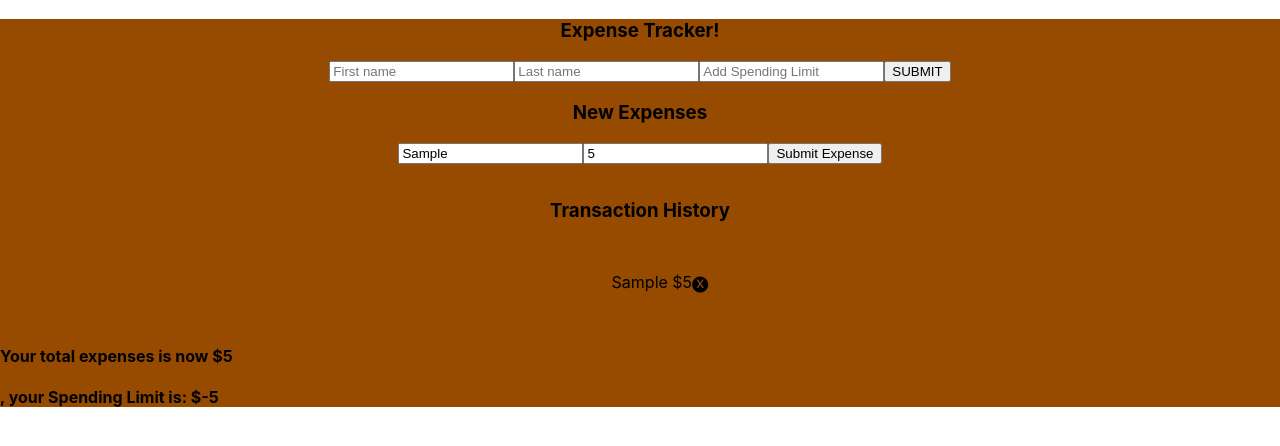
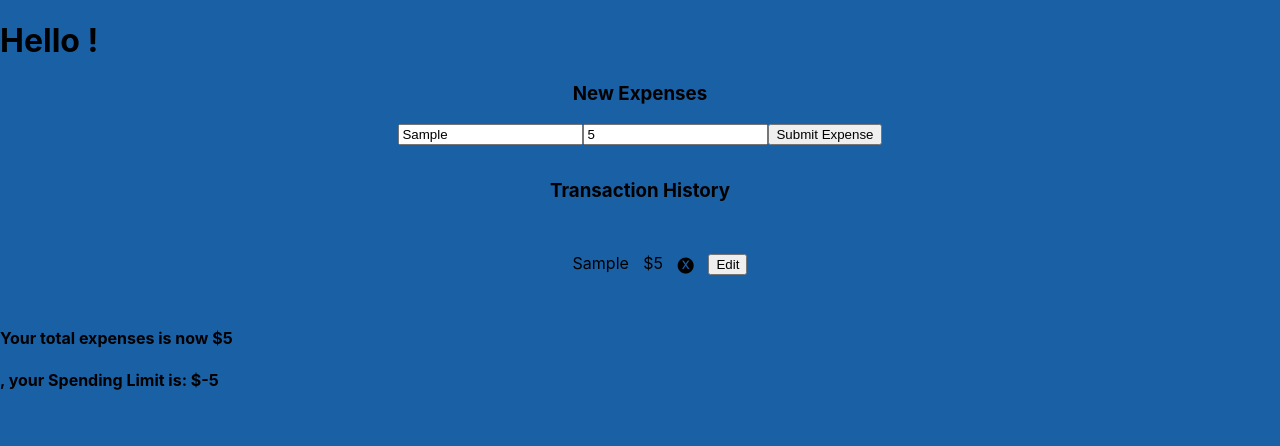
Before and after one commit to Lyndonna18/ga_js_finalproject, a React (Create React App) app: page /submit in a window 1280 px wide. Both pictures are taken after typing "Sample", "5" into the empty fields and a click on the button "Submit Expense". Shown: the top 446 px of the page. Built offline with nearby package versions, Linux system fonts and the light colour scheme.

Commit message:
Edit Components almost complete

```diff
--- a/src/App.css
+++ b/src/App.css
@@ -1,5 +1,5 @@
-.Body{
-    background-color: #964B00;
+body{
+    background-color: #1a60a5;
 }
 h3{
     text-align:center;
@@ -19,13 +19,15 @@ h3{
     align-items: center;
     flex-direction: column;
 }
-.Line{
-
+.List{
+    /* margin: 2px */
+    word-spacing: 10px;
 }
 li{
-    list-style:none;
+    list-style: none;
     text-align:center;
 }
+
 .Homepage{
     text-align:center;
 }
--- a/src/App.js
+++ b/src/App.js
@@ -5,6 +5,7 @@ import TransactionHistory from './components/TransactionsHistory';
 import { Routes, Route } from 'react-router-dom';
 import NewExpense from './components/NewExpense';
 import { useEffect } from 'react'
+import { Link } from 'react-router-dom';
 
 function App() {
   const[trackerName, setTrackerName] = useState("");
@@ -17,6 +18,7 @@ function App() {
   const[actualList, setActualList] = useState([]);
   const [amount, setAmount] =useState("")
   const [total, setTotal] =useState(0)
+  const [ hasClicked, setHasClicked] =useState(false)
 
   const addToList = () => {
     // console.log(expense)
@@ -35,7 +37,7 @@ function App() {
   }
   useEffect(addTotal, [actualList])
 
-  const clickButton = () => {
+  const clickSubmitInfoButton = () => {
     setTrackerName(firstName)
     setTrackerLim(spendLim)
     }
@@ -46,6 +48,7 @@ function App() {
 
   const removeButton= (item, index) => {
     setActualList(actualList.filter((task) => actualList.indexOf(task) !== index))
+
     let sum;
     actualList.forEach(charge => {
       sum= sum+ charge.amt;
@@ -53,34 +56,56 @@ function App() {
     setTotal(sum)
   }
 
+  const submitEditButton =(item, index) =>{
+    // console.log("Edit this item")
+    // Show edit form
+    // const newList[index] = {name: item.name, amt: item.amt}
+    // setActualList(newList)
+  console.log(item.amt)
+  console.log(item.name)
+  console.log(index)
+  }
+
+
+
   return (
-    <div className="Body">
+    <div className="All">
+      <Routes>
+      <Route className="Home" path="/" element={
       <Homepage trackerLimProp={trackerLim} setTrackerLimProp={setTrackerLim}
-      clickSubmitButtonFuncProp={clickButton}
+      clickSubmitButtonFuncProp={clickSubmitInfoButton}
       trackerNameProp={trackerName} setTrackerNameProp={setTrackerName}
       firstNameProp={firstName} setFirstNameProp={setFirstName}
       lastNameProp={lastName} setLastNameProp={setLastName}
       emailProp={email} setEmailProp={setEmail}
-      spendLimProp={spendLim} setSpendLimProp={setSpendLim}/>
+      spendLimProp={spendLim} setSpendLimProp={setSpendLim}/>}/>
 
 
-      {/* <Route path="/submit" element={<ExpensePage firstNameprop={setFirstName} spendLimprop={setSpendLim}/>}/> */}
-
-      <div className="container">
-        <NewExpense expenseProp={expense} setExpenseProp={setExpense}
+      <Route className="container" path="/submit" element={<>
+        <NewExpense
+        trackerNameProp={trackerName}
+        expenseProp={expense} setExpenseProp={setExpense}
         actualListProps={actualList} setActualListProp={setActualList}
         addToListFuncProp={addToList}
         amountProp={amount} setAmountProp={setAmount}/>
 
         <TransactionHistory
-        // addAmountsFuncProp={addAmounts}
+
         totalProp={total} setTotalProp={setTotal}
         actualListProp={actualList} setActualListProp={setActualList}
         amountProp={amount} setAmountProp={setAmount}
-        removeButtonProp={removeButton}/>
+        removeButtonProp={removeButton}
+        setHasClickedProp={setHasClicked}
+        hasClickedProp={hasClicked}
+        expenseProp={expense} setExpenseProp={setExpense}
+        actualListProps={actualList} setActualListProp={setActualList}
+        addToListFuncProp={addToList}
+        amountProp={amount} setAmountProp={setAmount}/>
+        </>
+        }/>
+        </Routes>
 
 
-      </div>
       <h4>Your total expenses is now ${total}</h4>
       <h4>{trackerName}, your Spending Limit is: ${(trackerLim -  total)}</h4>
 
--- a/src/components/Homepage.js
+++ b/src/components/Homepage.js
@@ -1,8 +1,10 @@
+import { Link } from 'react-router-dom';
+
 function Homepage(props){
 
     return(
     <div className="Homepage">
-    <h3> {props.trackerNameProp} Expense Tracker!</h3>
+    <h3> Your Expense Tracker!</h3>
     <input type="text" name="firstName" value={props.firstNameProp} placeholder="First name" onChange={(event) => {props.setFirstNameProp(event.target.value)}}/>
 
     <input type="text" name="lastName" value={props.lastNameProp} placeholder="Last name" onChange={(event) => {props.setLastNameProp(event.target.value)}}/>
@@ -11,9 +13,8 @@ function Homepage(props){
 
     <input type="number" name="spendLim" value={props.spendLimProp} placeholder="Add Spending Limit" onChange={(event) => {props.setSpendLimProp(event.target.value)}}/>
 
-    <button onClick={()=>{props.clickSubmitButtonFuncProp()}}>SUBMIT</button>
-    {/* <button onClick={()=>{}}>Clear All</button> */}
-
+    <button onClick={()=>{props.clickSubmitButtonFuncProp()}}><Link to="/submit">SUBMIT</Link>
+    </button>
       </div>
     )
 }
--- a/src/components/NewExpense.js
+++ b/src/components/NewExpense.js
@@ -1,7 +1,8 @@
 function NewExpense(props){
     return(
         <div>
-        <h3> New Expenses </h3>
+        <h1> Hello {props.trackerNameProp}! </h1>
+        <h3>New Expenses</h3>
         <div className="NewExpense">
             <input type="text" value={props.expenseProp} placeholder="Add new Expenses" onChange={(event)=>{props.setExpenseProp(event.target.value)}}/>
             <input type="number" value={props.amountProp} placeholder="Add amount" onChange={(event)=>{props.setAmountProp(Number(event.target.value))}}/>
--- a/src/components/TransactionsHistory.js
+++ b/src/components/TransactionsHistory.js
@@ -1,4 +1,19 @@
+import {useState}from 'react'
+
 function TransactionHistory(props){
+  const [ editItem, setEditItem] = useState(null);
+
+//   const removeItem = (index) => {
+//   props.setActualListProp([
+//              ...props.actualListProp.slice(0, index),
+//              ...props.actualListProp.slice(index + 1)
+//            ]);
+// }
+  const removeItem = (item) => {
+    props.setActualListProp((prevState) =>
+      prevState.filter((prevItem) => prevItem !== item)
+    );
+  }
 
     return(
         <div >
@@ -8,13 +23,39 @@ function TransactionHistory(props){
         {props.actualListProp.map((item, index) =>{
         return(
           <li key={index}>
-            <p>{item.name} ${item.amt}
-              <span onClick={(evt) => {props.removeButtonProp(evt, index)}}>🅧
+            {
+              props.hasClickedProp === false
+
+              ?
+
+              <p className="List">{item.name} ${item.amt}
+              <span onClick={(evt) => {props.removeButtonProp(evt, index)}}>  🅧
+              </span>
+              <span onClick={() => {
+                 props.setHasClickedProp(true)
+                   }}> <button>Edit</button>
               </span>
               </p>
+
+              :
+              <div>
+
+
+            <input type="text" value={props.expenseProp} placeholder="Edit Expenses" onChange={(event)=>{props.setExpenseProp(event.target.value)}}/>
+
+            <input type="number" value={props.amountProp} placeholder="Edit amount" onChange={(event)=>{props.setAmountProp(Number(event.target.value))}}/>
+
+            <button onClick ={()=>{
+              props.setActualListProp((prevState) =>
+                  prevState.filter((prevItem) => prevItem !== item)
+                  );
+            }}>Submit Edit</button>
+            </div>
+
+            }
+
             </li>
-        )
-      })}
+              )})}
         </ul>
         </div>
         </div>
```
Also changed, not shown: src/index.js (+4 -4 lines), src/components/SpendingLimit.js (deleted).
